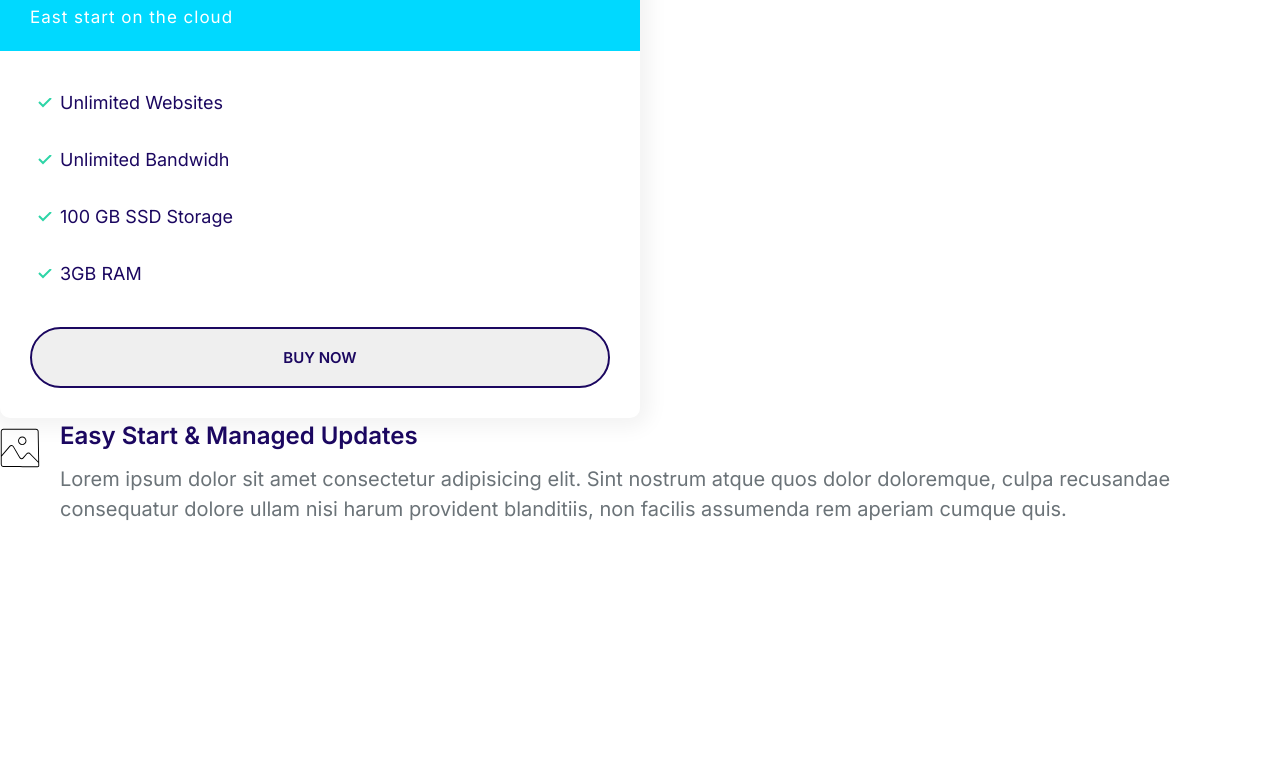
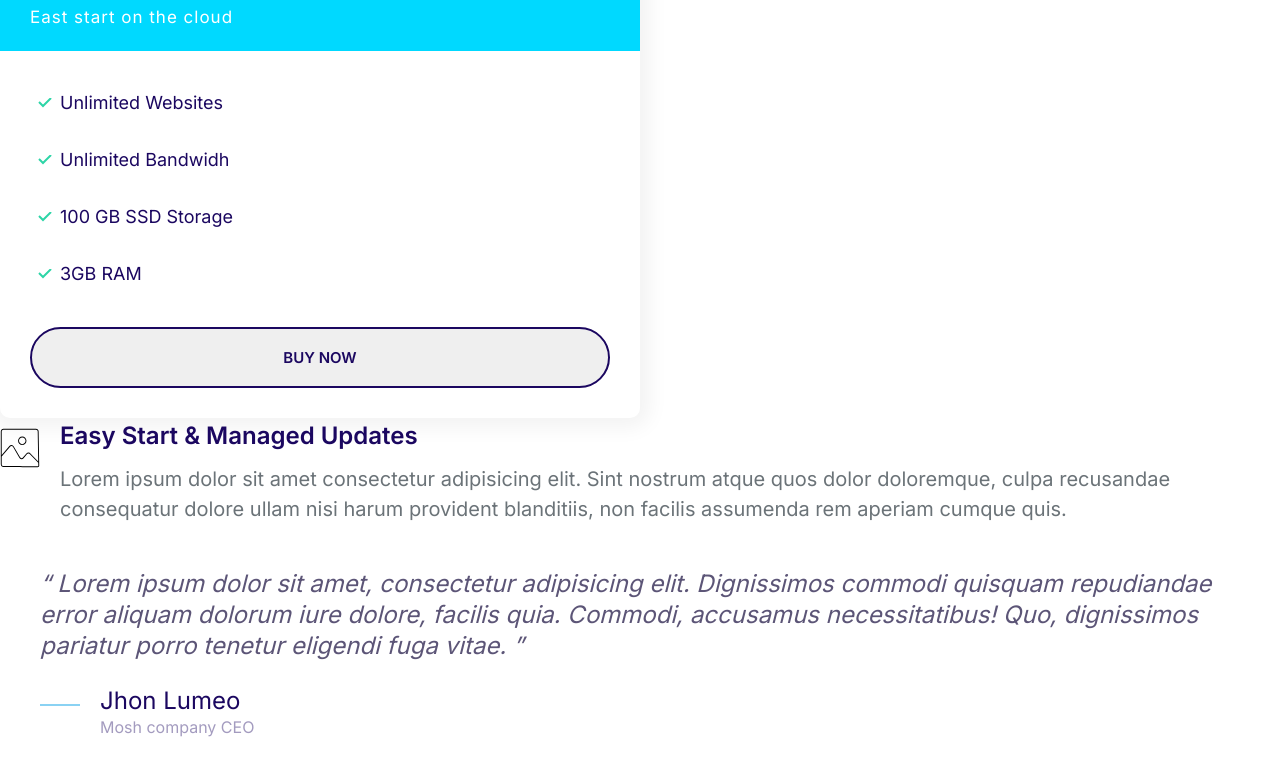
Before and after one commit to magriker/First_project, a plain HTML site: page html/index.html in a window 1280 px wide. Shown: the part 1109-1884 px from the top of the page. Before the commit the page ends 1653 px from the top, so only its background shows below. Drawn offline with Linux system fonts and the light colour scheme.

Commit message:
Build quote component.

```diff
--- a/css/styles.css
+++ b/css/styles.css
@@ -4,6 +4,7 @@
   --color-accent: #ff3400;
   --color-headings: #1b0760;
   --color-body: #918ca4;
+  --color-body-darker: #5c5577;
 }
 
 *,
@@ -410,3 +411,52 @@ a {
 .media__image {
   margin-top: 1rem;
 }
+
+/* quotes */
+
+.quote {
+  font-size: 3rem;
+
+  line-height: 1.3;
+}
+
+.quote--body {
+  color: var(--color-body-darker);
+}
+
+.quote__text {
+  font-style: italic;
+}
+.quote__text::before {
+  content: open-quote;
+}
+.quote__text::after {
+  content: close-quote;
+}
+
+.quote__line {
+  position: relative;
+  bottom: 10px;
+}
+.quote__author {
+  margin-bottom: 0;
+  font-size: 3rem;
+  font-weight: 500;
+}
+.quote__organization {
+  color: var(--color-headings);
+  font-size: 2rem;
+  opacity: 0.4;
+}
+
+@media screen and (min-width: 1024px) {
+  .quote {
+    font-size: 2.4rem;
+  }
+  .quote__author {
+    font-size: 2.4rem;
+  }
+  .quote__organization {
+    font-size: 1.6rem;
+  }
+}
--- a/html/index.html
+++ b/html/index.html
@@ -104,5 +104,27 @@
         </p>
       </div>
     </div>
+
+    <blockquote class="quote">
+      <p class="quote__text quote--body">
+        Lorem ipsum dolor sit amet, consectetur adipisicing elit. Dignissimos
+        commodi quisquam repudiandae error aliquam dolorum iure dolore, facilis
+        quia. Commodi, accusamus necessitatibus! Quo, dignissimos pariatur porro
+        tenetur eligendi fuga vitae.
+      </p>
+      <footer>
+        <div class="media">
+          <div class="media__image quote__image">
+            <svg class="icon icon--primary quote__line">
+              <use xlink:href="/images/sprite.svg#line"></use>
+            </svg>
+          </div>
+          <div class="media__body">
+            <h3 class="media__title quote__author">Jhon Lumeo</h3>
+            <p class="quote__organization">Mosh company CEO</p>
+          </div>
+        </div>
+      </footer>
+    </blockquote>
   </body>
 </html>
```
Also changed, not shown: components/quotes.html (added, +21 -0 lines).
